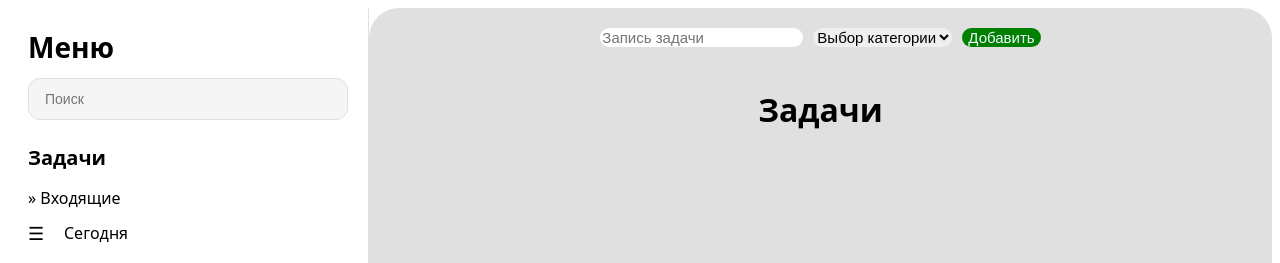
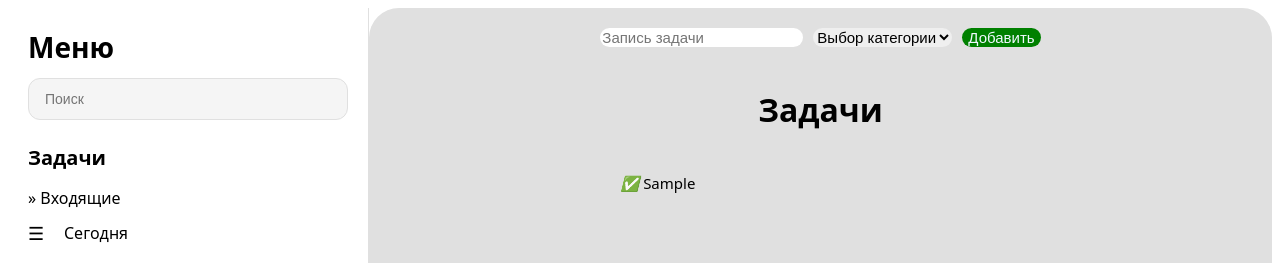
Before and after one commit to Vladimirxs/Todo-list, a React (Vite) app: page / in a window 1280 px wide. Both pictures are taken after typing "Sample" into the empty fields and a click on the button "Добавить". Shown: the top 263 px of the page. Built offline with nearby package versions, Linux system fonts and the light colour scheme.

Commit message:
tasks-category-select

```diff
--- a/src/App.jsx
+++ b/src/App.jsx
@@ -8,7 +8,7 @@ function App() {
   const [OpenMenu, setOpenMenu] = useState(false);
   const [Category, setCategory] = useState([]);
   const [tasks, setTasks] = useState([]);
-
+  const [selectCategory, setSelectCategory] = useState('');
 
 
 
@@ -64,7 +64,7 @@ function App() {
           {Category.map((category, index) => (
             <div key={index} className='category-item'>
                 <span className='icon'>•</span>
-              <span >{category}</span>
+              <span onClick={() => setSelectCategory(category)}>{category}</span>
               </div>
           ))}
 
@@ -75,6 +75,8 @@ function App() {
           <Task categories={Category}
           tasks={tasks}
           setTasks={setTasks}
+          selectCategory={selectCategory}
+          setSelectCategory={setSelectCategory}
 
 
 
--- a/src/assets/components/Modal/Task/Task.jsx
+++ b/src/assets/components/Modal/Task/Task.jsx
@@ -4,14 +4,19 @@ import './Task.css';
 
 
 
-function Task({ categories, tasks, setTasks}) {
+function Task({ categories, tasks, setTasks, selectCategory, setSelectCategory}) {
     const [select, setSelect] = useState('')
     const [inputValue, setInputValue] = useState('')
-    const [selectCategory, setSelectCategory] = useState('')
 
 
+   const filterTasks = tasks.filter(task => task.category === selectCategory);
 
- const filterTasks = tasks.filter(task => task.category === selectCategory);
+if (selectCategory === 'входящие') {
+    tasks;
+} else {
+      const filterTasks = tasks.filter(task => task.category === selectCategory);
+}
+
 console.log(tasks, categories, filterTasks);
 
 
@@ -26,6 +31,7 @@ console.log(tasks, categories, filterTasks);
 
         setTasks([...tasks, newTask]);
         setInputValue('');
+        setSelect('');
 
 
     }
@@ -75,8 +81,9 @@ console.log(tasks, categories, filterTasks);
 
                 {filterTasks.map((task) => (
                     <div key={task.id}  className='category-menu'>
+                        {}
 
-                        {task.name && selectCategory && (
+                        {task.name &&  (
                             <span>
                                 <i>✅</i> {task.name}
                             </span>
```
